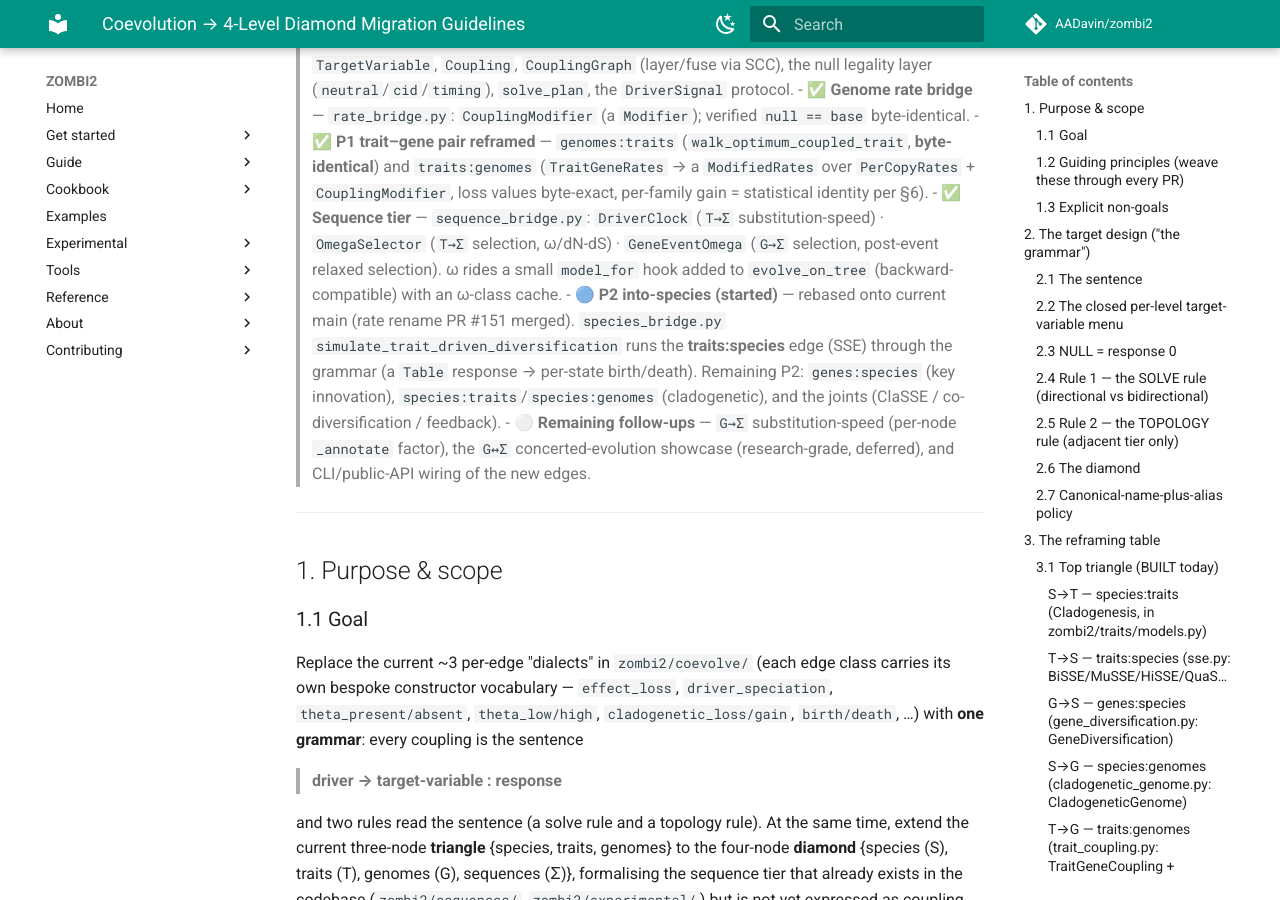
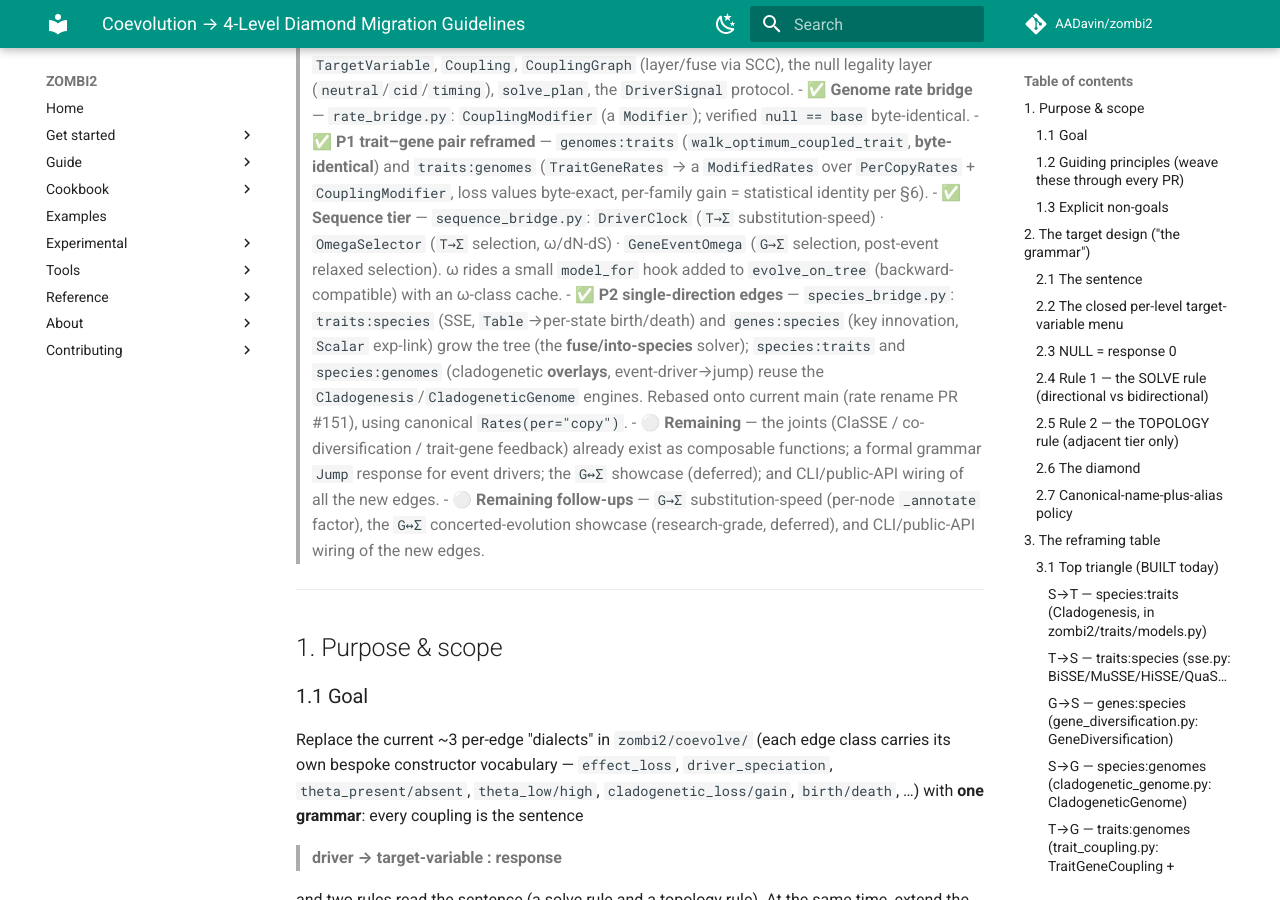
Before and after one commit to AADavin/zombi2, an MkDocs documentation site: the page built from docs/design/coevolve-grammar.md, in a window 1280 px wide and 900 px high, scrolled down 339 px. Built offline with MkDocs 1.6.1 and Material for MkDocs 9.7.7, drawn with Linux system fonts in a browser that asks for light colours; comment, search, counter and statistics services are not loaded.

Commit message:
docs(design): status — all P2 single-direction edges grammar-reachable
Co-Authored-By: Claude Opus 4.8 <noreply@anthropic.com>

```diff
--- a/docs/design/coevolve-grammar.md
+++ b/docs/design/coevolve-grammar.md
@@ -7,7 +7,8 @@
 > - ✅ **Genome rate bridge** — `rate_bridge.py`: `CouplingModifier` (a `Modifier`); verified `null == base` byte-identical.
 > - ✅ **P1 trait–gene pair reframed** — `genomes:traits` (`walk_optimum_coupled_trait`, **byte-identical**) and `traits:genomes` (`TraitGeneRates` → a `ModifiedRates` over `PerCopyRates` + `CouplingModifier`, loss values byte-exact, per-family gain = statistical identity per §6).
 > - ✅ **Sequence tier** — `sequence_bridge.py`: `DriverClock` (`T→Σ` substitution-speed) · `OmegaSelector` (`T→Σ` selection, ω/dN-dS) · `GeneEventOmega` (`G→Σ` selection, post-event relaxed selection). ω rides a small `model_for` hook added to `evolve_on_tree` (backward-compatible) with an ω-class cache.
-> - 🔵 **P2 into-species (started)** — rebased onto current main (rate rename PR #151 merged). `species_bridge.py` `simulate_trait_driven_diversification` runs the **traits:species** edge (SSE) through the grammar (a `Table` response → per-state birth/death). Remaining P2: `genes:species` (key innovation), `species:traits`/`species:genomes` (cladogenetic), and the joints (ClaSSE / co-diversification / feedback).
+> - ✅ **P2 single-direction edges** — `species_bridge.py`: `traits:species` (SSE, `Table`→per-state birth/death) and `genes:species` (key innovation, `Scalar` exp-link) grow the tree (the **fuse/into-species** solver); `species:traits` and `species:genomes` (cladogenetic **overlays**, event-driver→jump) reuse the `Cladogenesis`/`CladogeneticGenome` engines. Rebased onto current main (rate rename PR #151), using canonical `Rates(per="copy")`.
+> - ⚪ **Remaining** — the joints (ClaSSE / co-diversification / trait-gene feedback) already exist as composable functions; a formal grammar `Jump` response for event drivers; the `G↔Σ` showcase (deferred); and CLI/public-API wiring of all the new edges.
 > - ⚪ **Remaining follow-ups** — `G→Σ` substitution-speed (per-node `_annotate` factor), the `G↔Σ` concerted-evolution showcase (research-grade, deferred), and CLI/public-API wiring of the new edges.
 
 ---
```
